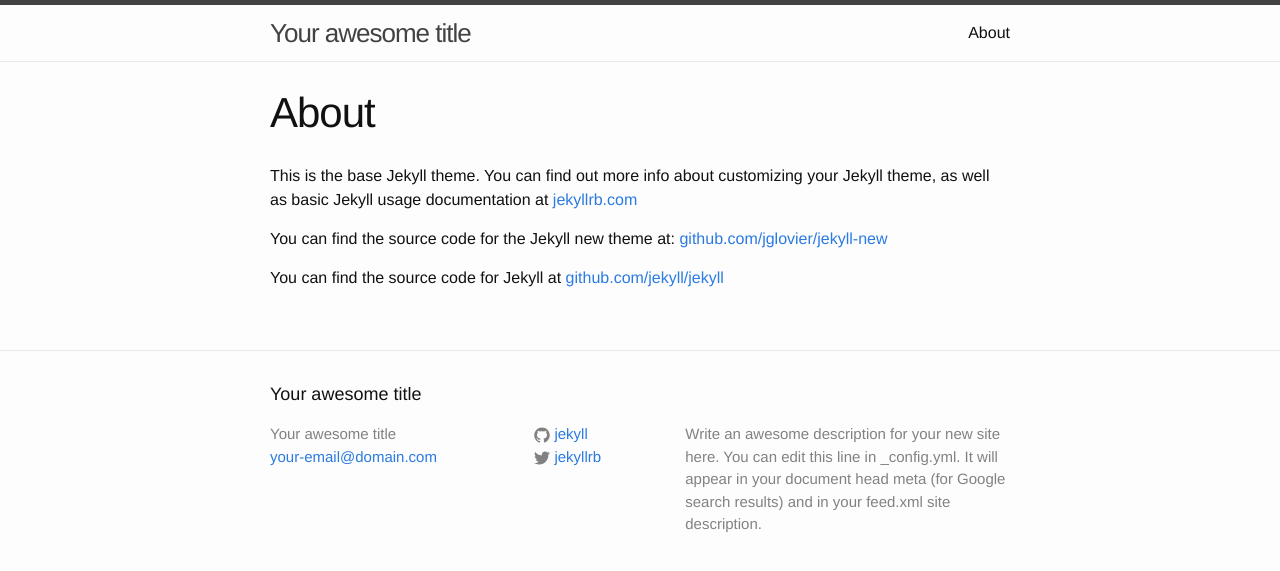
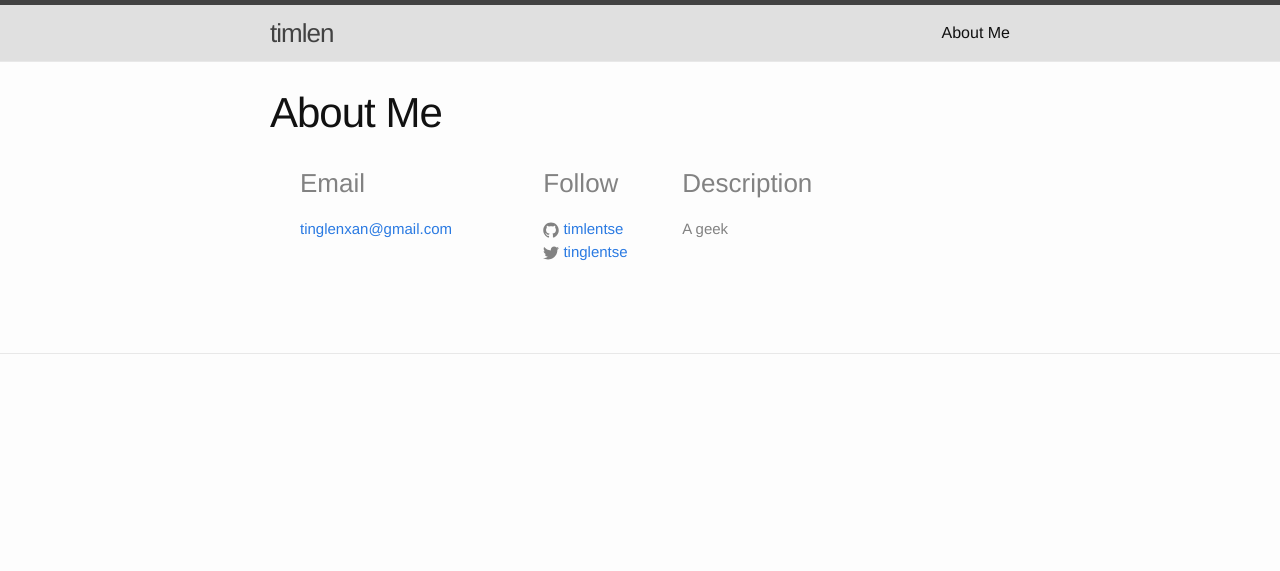
Before and after one commit to timlentse/timlentse.github.io, a Jekyll site: the page built from about.md, in a window 1280 px wide. Shown: the top 571 px of the page. Built offline with Jekyll 4.4.1, drawn with Linux system fonts in a browser that asks for light colours.

Commit message:
build layout

```diff
--- a/_config.yml
+++ b/_config.yml
@@ -1,14 +1,14 @@
 # Site settings
-title: Your awesome title
-email: your-email@domain.com
+title: timlen
+email: tinglenxan@gmail.com
 description: > # this means to ignore newlines until "baseurl:"
   Write an awesome description for your new site here. You can edit this
   line in _config.yml. It will appear in your document head meta (for
   Google search results) and in your feed.xml site description.
 baseurl: "" # the subpath of your site, e.g. /blog/
 url: "http://yourdomain.com" # the base hostname & protocol for your site
-twitter_username: jekyllrb
-github_username:  jekyll
+twitter_username: tinglentse
+github_username:  timlentse
 
 # Build settings
 markdown: kramdown
--- a/_includes/footer.html
+++ b/_includes/footer.html
@@ -1,55 +1,3 @@
 <footer class="site-footer">
 
-  <div class="wrapper">
-
-    <h2 class="footer-heading">{{ site.title }}</h2>
-
-    <div class="footer-col-wrapper">
-      <div class="footer-col  footer-col-1">
-        <ul class="contact-list">
-          <li>{{ site.title }}</li>
-          <li><a href="mailto:{{ site.email }}">{{ site.email }}</a></li>
-        </ul>
-      </div>
-
-      <div class="footer-col  footer-col-2">
-        <ul class="social-media-list">
-          {% if site.github_username %}
-          <li>
-            <a href="https://github.com/{{ site.github_username }}">
-              <span class="icon  icon--github">
-                <svg viewBox="0 0 16 16">
-                  <path fill="#828282" d="M7.999,0.431c-4.285,0-7.76,3.474-7.76,7.761 c0,3.428,2.223,6.337,5.307,7.363c0.388,0.071,0.53-0.168,0.53-0.374c0-0.184-0.007-0.672-0.01-1.32 c-2.159,0.469-2.614-1.04-2.614-1.04c-0.353-0.896-0.862-1.135-0.862-1.135c-0.705-0.481,0.053-0.472,0.053-0.472 c0.779,0.055,1.189,0.8,1.189,0.8c0.692,1.186,1.816,0.843,2.258,0.645c0.071-0.502,0.271-0.843,0.493-1.037 C4.86,11.425,3.049,10.76,3.049,7.786c0-0.847,0.302-1.54,0.799-2.082C3.768,5.507,3.501,4.718,3.924,3.65 c0,0,0.652-0.209,2.134,0.796C6.677,4.273,7.34,4.187,8,4.184c0.659,0.003,1.323,0.089,1.943,0.261 c1.482-1.004,2.132-0.796,2.132-0.796c0.423,1.068,0.157,1.857,0.077,2.054c0.497,0.542,0.798,1.235,0.798,2.082 c0,2.981-1.814,3.637-3.543,3.829c0.279,0.24,0.527,0.713,0.527,1.437c0,1.037-0.01,1.874-0.01,2.129 c0,0.208,0.14,0.449,0.534,0.373c3.081-1.028,5.302-3.935,5.302-7.362C15.76,3.906,12.285,0.431,7.999,0.431z"/>
-                </svg>
-              </span>
-
-              <span class="username">{{ site.github_username }}</span>
-            </a>
-          </li>
-          {% endif %}
-
-          {% if site.twitter_username %}
-          <li>
-            <a href="https://twitter.com/{{ site.twitter_username }}">
-              <span class="icon  icon--twitter">
-                <svg viewBox="0 0 16 16">
-                  <path fill="#828282" d="M15.969,3.058c-0.586,0.26-1.217,0.436-1.878,0.515c0.675-0.405,1.194-1.045,1.438-1.809
-                  c-0.632,0.375-1.332,0.647-2.076,0.793c-0.596-0.636-1.446-1.033-2.387-1.033c-1.806,0-3.27,1.464-3.27,3.27 c0,0.256,0.029,0.506,0.085,0.745C5.163,5.404,2.753,4.102,1.14,2.124C0.859,2.607,0.698,3.168,0.698,3.767 c0,1.134,0.577,2.135,1.455,2.722C1.616,6.472,1.112,6.325,0.671,6.08c0,0.014,0,0.027,0,0.041c0,1.584,1.127,2.906,2.623,3.206 C3.02,9.402,2.731,9.442,2.433,9.442c-0.211,0-0.416-0.021-0.615-0.059c0.416,1.299,1.624,2.245,3.055,2.271 c-1.119,0.877-2.529,1.4-4.061,1.4c-0.264,0-0.524-0.015-0.78-0.046c1.447,0.928,3.166,1.469,5.013,1.469 c6.015,0,9.304-4.983,9.304-9.304c0-0.142-0.003-0.283-0.009-0.423C14.976,4.29,15.531,3.714,15.969,3.058z"/>
-                </svg>
-              </span>
-
-              <span class="username">{{ site.twitter_username }}</span>
-            </a>
-          </li>
-          {% endif %}
-        </ul>
-      </div>
-
-      <div class="footer-col  footer-col-3">
-        <p class="text">{{ site.description }}</p>
-      </div>
-    </div>
-
-  </div>
-
 </footer>
--- a/_includes/head.html
+++ b/_includes/head.html
@@ -9,4 +9,5 @@
   <link rel="stylesheet" href="{{ "/css/main.css" | prepend: site.baseurl }}">
   <link rel="canonical" href="{{ page.url | replace:'index.html','' | prepend: site.baseurl | prepend: site.url }}">
   <link rel="alternate" type="application/rss+xml" title="{{ site.title }}" href="{{ "/feed.xml" | prepend: site.baseurl | prepend: site.url }}" />
+  <link rel="shortcut icon" href="images/priscilla_chan.ico" type="image/x-icon">
 </head>
--- a/_sass/_layout.scss
+++ b/_sass/_layout.scss
@@ -8,6 +8,7 @@
 
     // Positioning context for the mobile navigation icon
     position: relative;
+    background-color: #E0E0E0
 }
 
 .site-title {
--- a/about.md
+++ b/about.md
@@ -1,11 +1,56 @@
 ---
 layout: page
-title: About
+title: About Me
 permalink: /about/
 ---
+  <div class="wrapper">
 
-This is the base Jekyll theme. You can find out more info about customizing your Jekyll theme, as well as basic Jekyll usage documentation at [jekyllrb.com](http://jekyllrb.com/)
+    <div class="footer-col-wrapper">
+      <div class="footer-col  footer-col-1">
+      <h3 class="footer-heading">Email</h3>
+        <ul class="contact-list">
+          <li><a href="mailto:{{ site.email }}">{{ site.email }}</a></li>
+        </ul>
+      </div>
 
-You can find the source code for the Jekyll new theme at: [github.com/jglovier/jekyll-new](https://github.com/jglovier/jekyll-new)
+      <div class="footer-col  footer-col-2">
+       <h3 class="footer-heading">Follow</h3>
+        <ul class="social-media-list">
+          {% if site.github_username %}
+          <li>
+            <a href="https://github.com/{{ site.github_username }}">
+              <span class="icon  icon--github">
+                <svg viewBox="0 0 16 16">
+                  <path fill="#828282" d="M7.999,0.431c-4.285,0-7.76,3.474-7.76,7.761 c0,3.428,2.223,6.337,5.307,7.363c0.388,0.071,0.53-0.168,0.53-0.374c0-0.184-0.007-0.672-0.01-1.32 c-2.159,0.469-2.614-1.04-2.614-1.04c-0.353-0.896-0.862-1.135-0.862-1.135c-0.705-0.481,0.053-0.472,0.053-0.472 c0.779,0.055,1.189,0.8,1.189,0.8c0.692,1.186,1.816,0.843,2.258,0.645c0.071-0.502,0.271-0.843,0.493-1.037 C4.86,11.425,3.049,10.76,3.049,7.786c0-0.847,0.302-1.54,0.799-2.082C3.768,5.507,3.501,4.718,3.924,3.65 c0,0,0.652-0.209,2.134,0.796C6.677,4.273,7.34,4.187,8,4.184c0.659,0.003,1.323,0.089,1.943,0.261 c1.482-1.004,2.132-0.796,2.132-0.796c0.423,1.068,0.157,1.857,0.077,2.054c0.497,0.542,0.798,1.235,0.798,2.082 c0,2.981-1.814,3.637-3.543,3.829c0.279,0.24,0.527,0.713,0.527,1.437c0,1.037-0.01,1.874-0.01,2.129 c0,0.208,0.14,0.449,0.534,0.373c3.081-1.028,5.302-3.935,5.302-7.362C15.76,3.906,12.285,0.431,7.999,0.431z"/>
+                </svg>
+              </span>
 
-You can find the source code for Jekyll at [github.com/jekyll/jekyll](https://github.com/jekyll/jekyll)
+              <span class="username">{{ site.github_username }}</span>
+            </a>
+          </li>
+          {% endif %}
+
+          {% if site.twitter_username %}
+          <li>
+            <a href="https://twitter.com/{{ site.twitter_username }}">
+              <span class="icon  icon--twitter">
+                <svg viewBox="0 0 16 16">
+                  <path fill="#828282" d="M15.969,3.058c-0.586,0.26-1.217,0.436-1.878,0.515c0.675-0.405,1.194-1.045,1.438-1.809
+                  c-0.632,0.375-1.332,0.647-2.076,0.793c-0.596-0.636-1.446-1.033-2.387-1.033c-1.806,0-3.27,1.464-3.27,3.27 c0,0.256,0.029,0.506,0.085,0.745C5.163,5.404,2.753,4.102,1.14,2.124C0.859,2.607,0.698,3.168,0.698,3.767 c0,1.134,0.577,2.135,1.455,2.722C1.616,6.472,1.112,6.325,0.671,6.08c0,0.014,0,0.027,0,0.041c0,1.584,1.127,2.906,2.623,3.206 C3.02,9.402,2.731,9.442,2.433,9.442c-0.211,0-0.416-0.021-0.615-0.059c0.416,1.299,1.624,2.245,3.055,2.271 c-1.119,0.877-2.529,1.4-4.061,1.4c-0.264,0-0.524-0.015-0.78-0.046c1.447,0.928,3.166,1.469,5.013,1.469 c6.015,0,9.304-4.983,9.304-9.304c0-0.142-0.003-0.283-0.009-0.423C14.976,4.29,15.531,3.714,15.969,3.058z"/>
+                </svg>
+              </span>
+
+              <span class="username">{{ site.twitter_username }}</span>
+            </a>
+          </li>
+          {% endif %}
+        </ul>
+      </div>
+
+      <div class="footer-col  footer-col-3">
+      <h3 class="footer-heading">Description</h3>
+        <p class="text">A geek </p>
+      </div>
+    </div>
+
+  </div>
```
Also changed, not shown: images/bg_hr.png (added), images/blacktocat.png (added), images/facebook.ico (added), images/follow.ico (added), images/gi.ico (added), images/icon_download.png (added), images/location.ico (added), images/mail.ico (added), images/priscilla_chan.ico (added), images/priscilla_chan.jpg (added), images/school.ico (added), images/sprite_download.png (added), images/twitter.ico (added).
